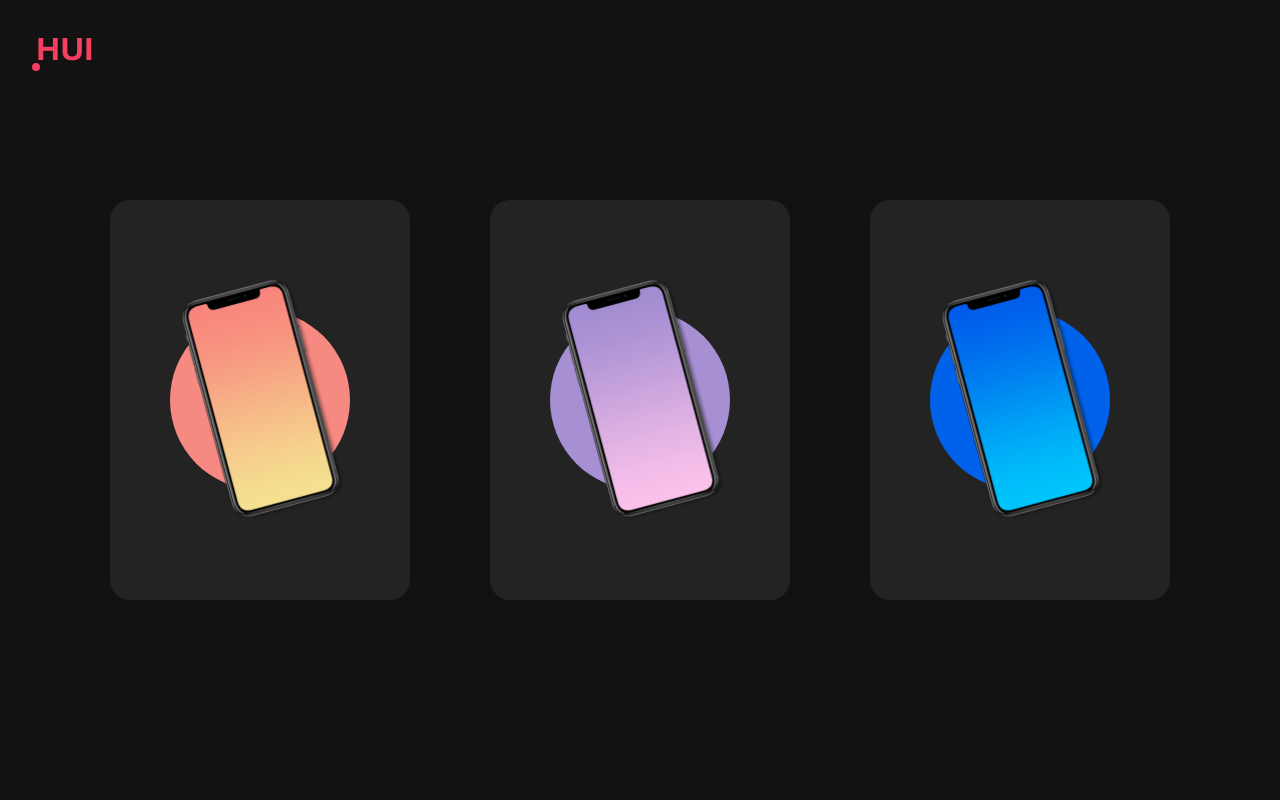
After one commit to H2-won/HUI, a Flask app: page /3dParallax in a window 1280 px wide. The commit adds this page. Run offline with Flask 2, Linux system fonts and the light colour scheme.

Commit message:
3D Parallax (tilt.js) (20.12.28)

```diff
--- a/parallax.html
+++ b/parallax.html
@@ -12,7 +12,6 @@
 
     <div class="navBar">
         <div class="icon"><a href="/HUI">HUI</a></div>
-        <!-- <div class="menuBtn">메뉴</div> -->
         <div class="cursor" color="#FF6912"></div>
     </div>
 
--- a/rocket.html
+++ b/rocket.html
@@ -13,7 +13,6 @@
 
     <div class="navBar">
         <div class="icon"><a href="/HUI">HUI</a></div>
-        <!-- <div class="menuBtn">메뉴</div> -->
         <div class="cursor" color="#00d0ff"></div>
     </div>
 
--- a/src/app.py
+++ b/src/app.py
@@ -30,6 +30,10 @@ def christmas():
 def horizontal():
    return render_template('horizontalPage.html')
 
+@app.route('/3dParallax')
+def threedParallax():
+   return render_template('3dParallax.html')
+
 ### 실행
 if __name__ == '__main__':
 	app.run(host='0.0.0.0', debug=True, port='5000')
--- /dev/null
+++ b/src/static/css/3dParallax.css
@@ -0,0 +1,155 @@
+.container {
+    display: flex;
+    justify-content: center;
+    align-items: center;
+    flex-wrap: wrap;
+    transform-style: preserve-3d;
+    width: 100vw;
+    height: 100vh;
+}
+
+.productBox {
+    position: relative;
+    width: 300px;
+    height: 400px;
+    margin: 40px;
+    background: #232323;
+    border-radius: 20px;
+    transform-style: preserve-3d;
+    text-align: center;
+}
+
+.productBox::before {
+    content: 'iPhone';
+    font-family: 'Segoe UI', Tahoma, Geneva, Verdana, sans-serif;
+    position: absolute;
+    top: 60px;
+    left: 20px;
+    color: #fff;
+    font-size: 5em;
+    font-weight: 900;
+    font-style: italic;
+    opacity: 0;
+}
+
+.productBox::after {
+    content: 'X case';
+    font-family: 'Segoe UI', Tahoma, Geneva, Verdana, sans-serif;
+    position: absolute;
+    bottom: 60px;
+    left: 30px;
+    color: #fff;
+    font-size: 5em;
+    font-weight: 900;
+    font-style: italic;
+    opacity: 0;
+}
+
+.productBox:hover::before,
+.productBox:hover::after {
+    opacity: 0.4;
+}
+
+.productBox img{
+    width:400px;
+}
+
+.productName {
+    position: absolute;
+    top: 0;
+    left: 0;
+    text-align: center;
+    color:#fff;
+    width: 100%;
+    transform-style: preserve-3d;
+    transform: translate3d(0,0,75px);
+    transition: 0.5s;
+    opacity: 0;
+    z-index: 10;
+}
+
+.productBox:hover .productName{
+    top:40px;
+    opacity: 1;
+}
+
+.productLink{
+    position: absolute;
+    bottom: 0;
+    left: 50%;
+    text-align: center;
+    color:#fff;
+    background: #333;
+    padding: 10px 24px;
+    border-radius: 20px;
+    text-decoration: none;
+    transform-style: preserve-3d;
+    transform: translate3d(-50%,0,75px);
+    transition: 0.5s;
+    opacity: 0;
+    z-index: 10;
+}
+.productLink:visited{color:#fff;}
+
+.productBox:hover .productLink{
+    bottom: 30px;
+    opacity: 1;
+}
+
+.circle{
+    position: absolute;
+    top:50%;
+    left:50%;
+    width: 180px;
+    height: 180px;
+    border-radius: 50%;
+    transition: 0.5s;
+    transform-style: preserve-3d;
+    z-index: 10;
+    opacity: 1;
+    transform: translate3d(-50%, -50%, 0px);
+}
+
+.productBox:hover .circle{
+    position: absolute;
+    top:50%;
+    left:50%;
+    max-width: 300px;
+    transition: 0.5s;
+    z-index: 11;
+    transform-style: preserve-3d;
+    transform: translate3d(-50%, -50%, 50px) rotate(-15deg);
+}
+
+.product{
+    position: absolute;
+    top:50%;
+    left:50%;
+    transition: 0.5s;
+    z-index: 11;
+    transform-style: preserve-3d;
+    transform: translate3d(-50%, -50%, 10px) rotate(-15deg);
+}
+
+.productBox:hover .product{
+    transform: translate3d(-50%, -50%, 75px) rotate(0deg);
+}
+
+.productBox:nth-child(1) .circle,
+.productBox:nth-child(1) .productLink{
+    background: #F68981;
+}
+
+.productBox:nth-child(2) .circle,
+.productBox:nth-child(2) .productLink{
+    background: #A68FD2;
+}
+
+.productBox:nth-child(3) .circle,
+.productBox:nth-child(3) .productLink{
+    background:#0061EB;
+}
+
+.cursor{
+    border: 4px solid var(--red);
+}
--- a/src/static/css/default.css
+++ b/src/static/css/default.css
@@ -36,8 +36,10 @@ button:focus {
 
 .navBar {
     position: fixed;
-    z-index: 10;
+    z-index: 100;
     padding: 32px 36px;
+    top: 0;
+    left: 0;
 }
 
 .icon {
@@ -47,7 +49,7 @@ button:focus {
 }
 
 .cursor {
-    z-index: 10;
+    z-index: 100;
     position: fixed;
     width: 0;
     height: 0;
--- /dev/null
+++ b/src/static/js/3dParallax.js
@@ -0,0 +1,10 @@
+VanillaTilt.init(document.querySelectorAll(".productBox"), {
+    max: 20,
+    speed: 300
+});
+
+const productBoxs = document.querySelectorAll(".productBox");
+
+mouseHovering(productBoxs[0], '', '#F68981', '3em');
+mouseHovering(productBoxs[1], '', '#A68FD2', '3em');
+mouseHovering(productBoxs[2], '', '#0061EB', '3em');
--- /dev/null
+++ b/src/templates/3dParallax.html
@@ -0,0 +1,46 @@
+<html lang="en">
+
+<head>
+    <meta charset="UTF-8">
+    <meta name="viewport" content="width=device-width, initial-scale=1.0">
+    <title>3D Parallax</title>
+    <link rel="stylesheet" href="/static/css/default.css">
+    <link rel="stylesheet" href="/static/css/3dParallax.css">
+</head>
+
+<body>
+
+    <div class="navBar">
+        <div class="icon"><a href="/">HUI</a></div>
+        <div class="cursor" color="#F63E61"></div>
+    </div>
+
+    <div class="container">
+        <div class="productBox">
+            <h2 class="productName">iPhone X</h2>
+            <a href="" class="productLink">See Now</a>
+            <div class="circle"></div>
+            <img src="/static/img/iphone1.png" class="product">
+        </div>
+        <div class="productBox">
+            <h2 class="productName">iPhone X</h2>
+            <a href="" class="productLink">See Now</a>
+            <div class="circle"></div>
+            <img src="/static/img/iphone2.png" class="product">
+        </div>
+        <div class="productBox">
+            <h2 class="productName">iPhone X</h2>
+            <a href="" class="productLink">See Now</a>
+            <div class="circle"></div>
+            <img src="/static/img/iphone3.png" class="product">
+        </div>
+    </div>
+
+</body>
+
+<script src="/static/js/cursor.js"></script>
+<script src="/static/js/vanilla-tilt.min.js"></script>
+<script src="/static/js/3dParallax.js"></script>
+
+
+</html>
--- a/src/templates/main.html
+++ b/src/templates/main.html
@@ -88,7 +88,7 @@
         <div class="component">
             <div class="componentTitle">3D Parallax</div>
             <hr class="componentLine"/>
-            <button class="componentBtn">DEMO</button>
+            <button class="componentBtn" onclick="location.href='/3dParallax'">DEMO</button>
         </div>
         <div class="cursor" color="#D475E5"></div>
     </div>
```
Also changed, not shown: 3dParallax.html (added, +46 -0 lines), src/static/img/iphone1.png (added), src/static/img/iphone2.png (added), src/static/img/iphone3.png (added), src/static/js/vanilla-tilt.min.js (added).
